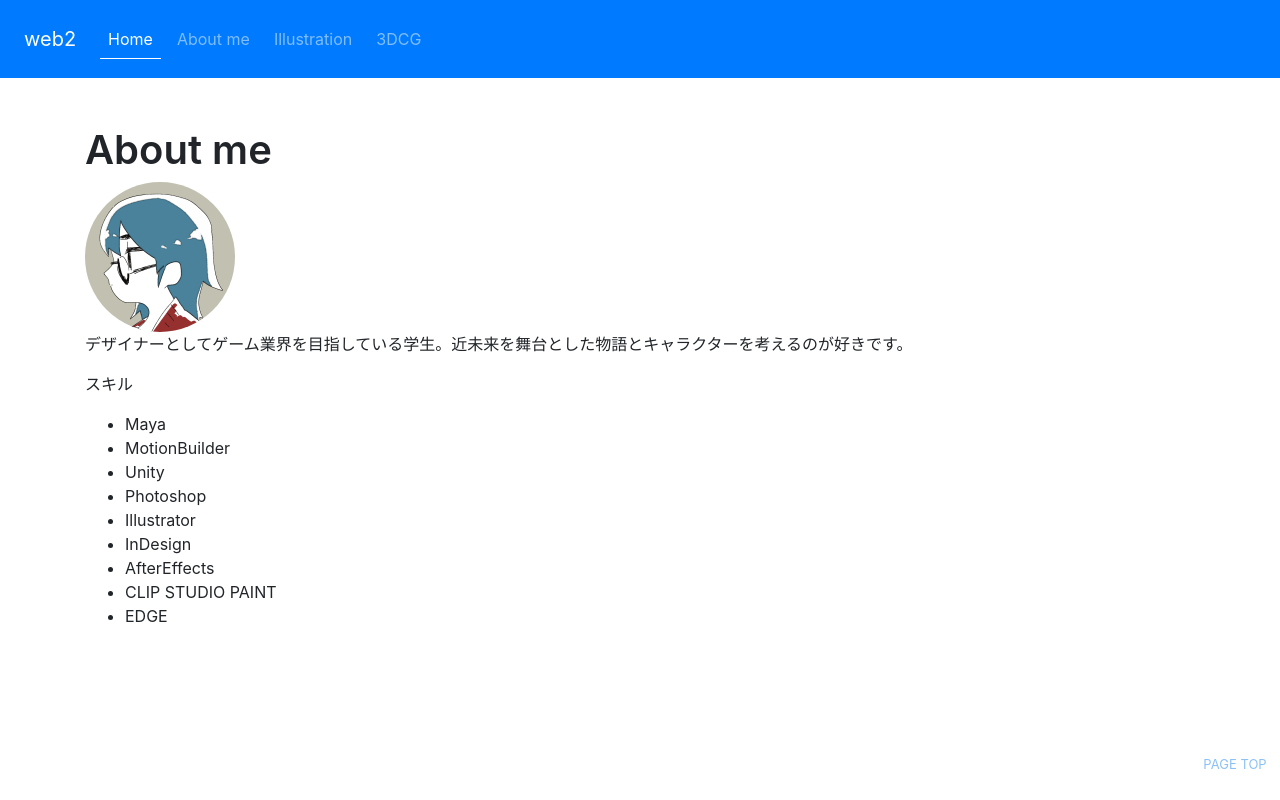
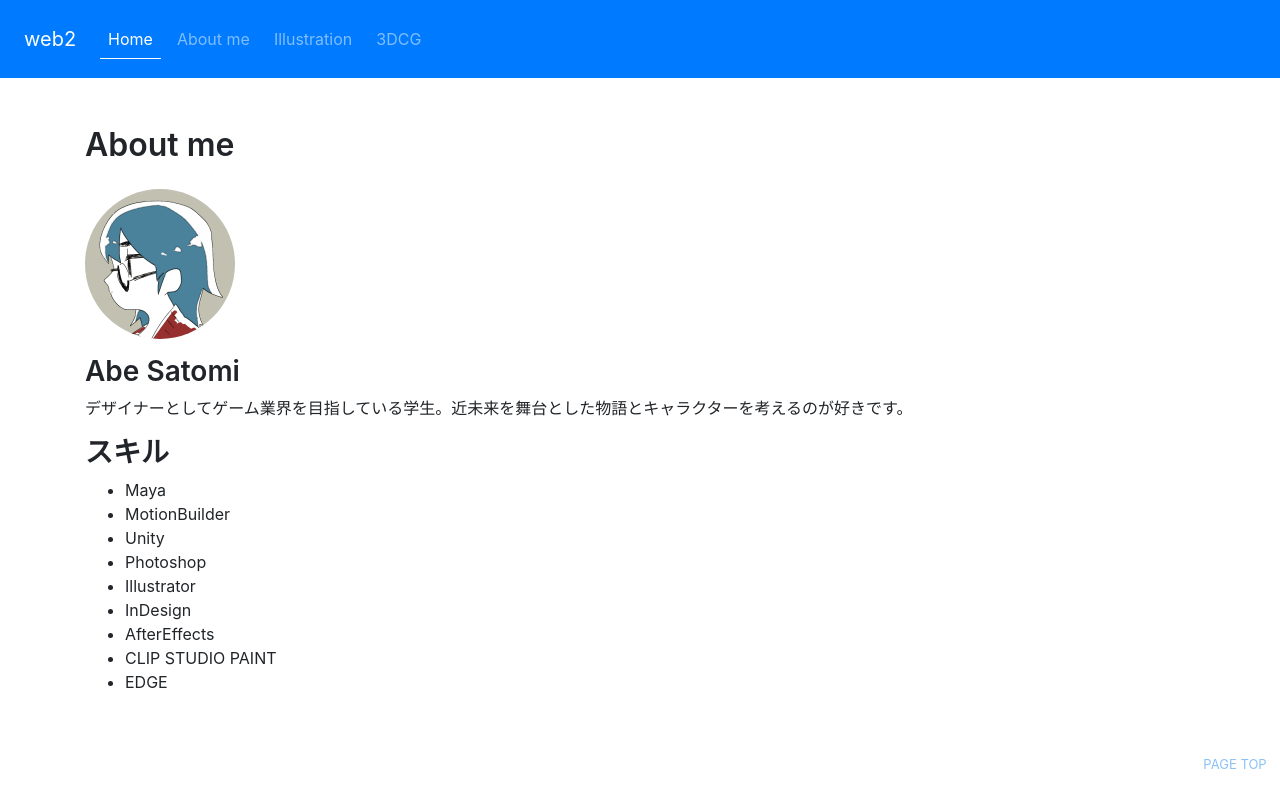
Before and after one commit to kougei-abe/web2, a plain HTML site: page test.html in a window 1280 px wide. Drawn offline with Linux system fonts and the light colour scheme.

Commit message:
Update test.html

```diff
--- a/test.html
+++ b/test.html
@@ -42,11 +42,12 @@
     <div class ="container py-5">
       <section>
 
-        <h1 id ="about">About me</h1>
-        <img src="img/icon.png" class="rounded-circle img-fluid"　alt="icon" width=150/>
+        <h2 id ="about">About me</h2>
+        <img src="img/icon.png" class="rounded-circle img-fluid py-3"　alt="icon" width=150/>
         <article>
+          <h3>Abe Satomi</h3>
           <p>デザイナーとしてゲーム業界を目指している学生。近未来を舞台とした物語とキャラクターを考えるのが好きです。</p>
-          <p>スキル</p>
+          <h3>スキル</h3>
           <ul>
           <li>Maya</li>
           <li>MotionBuilder</li>
```
